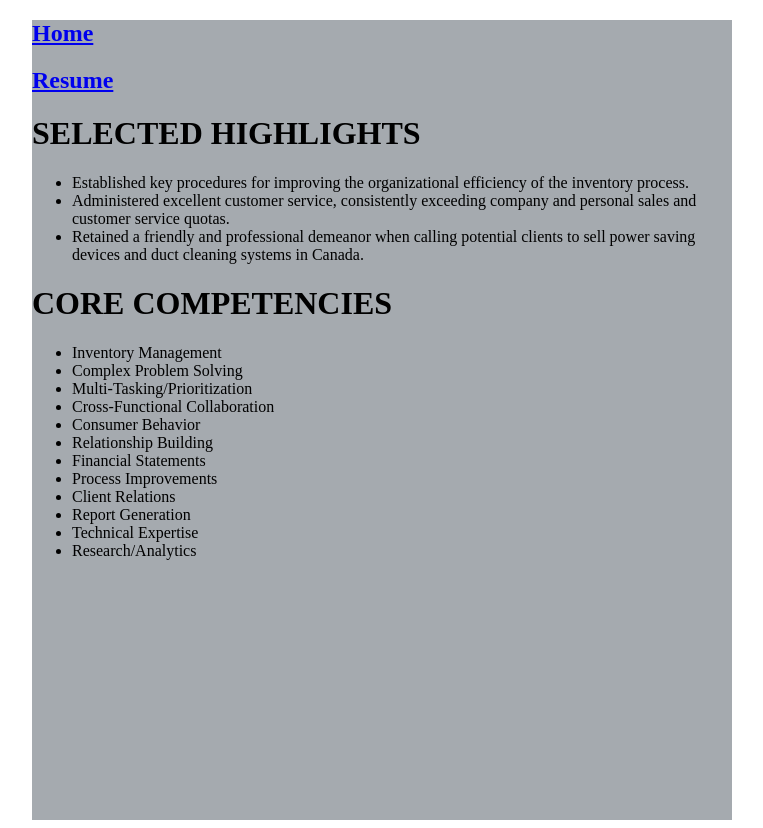
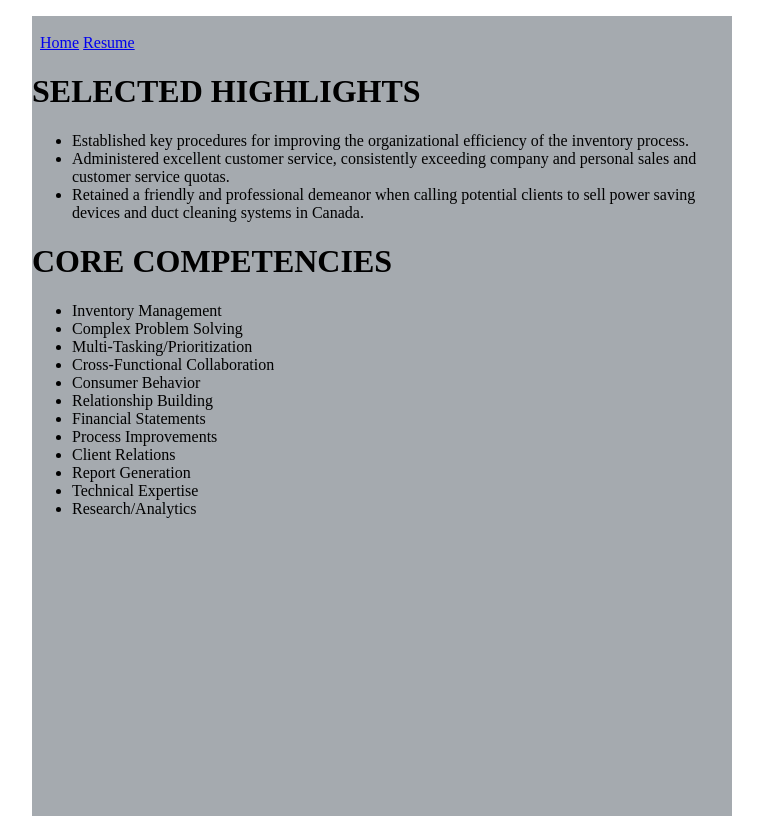
Before and after one commit to snayyer/ITMD-361-Spring-2017, a plain HTML site: page selectedhighlights.html in a window 1280 px wide. Shown: the whole page, without its empty margins (258-1021 px from the left). Drawn offline with Linux system fonts and the light colour scheme.

Commit message:
Update selectedhighlights.html

```diff
--- a/selectedhighlights.html
+++ b/selectedhighlights.html
@@ -6,8 +6,8 @@
   </head>
   <body>
   <div style="width: 700px; height: 800px; margin: auto; background-color: #a5aaaf;">
-      <a href="index.html"><h2>Home</h2></a>
-      <a href="Resume.html"><h2>Resume</h2></a>
+      <p><br> &nbsp; <a href = "index.html">Home</a>
+ <a href="Resume.html">Resume</a></p>
      <h1>SELECTED HIGHLIGHTS</h1>
 		<ul>
 		<li>Established key procedures for improving the organizational efficiency of the inventory process.</li>
```
